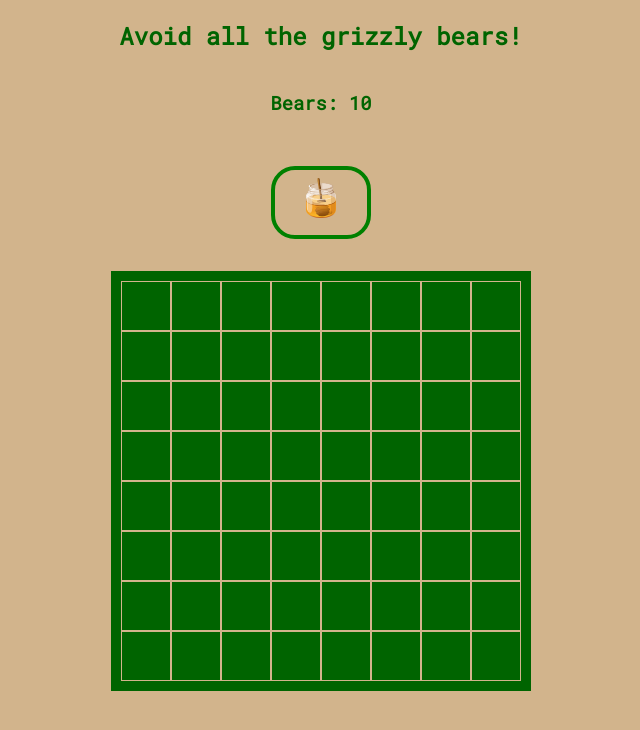
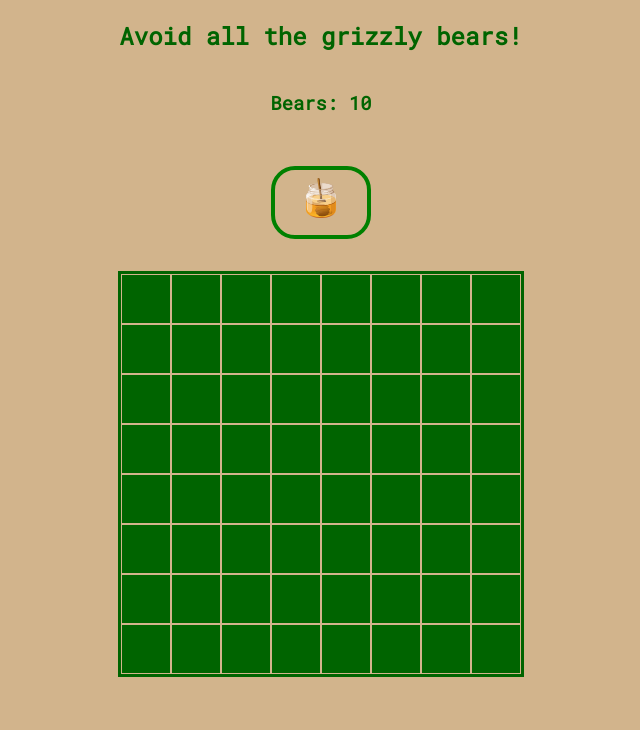
Before and after one commit to faithnicoletti/faithGameProject1, a plain HTML site: page index.html in a window 1280 px wide. Shown: the part 166-896 px from the top of the page, without its empty margins (319-959 px from the left). Drawn offline with Linux system fonts and the light colour scheme.

Commit message:
okay I think I am done with @media now

```diff
--- a/style.css
+++ b/style.css
@@ -15,12 +15,13 @@ body {
 #board {
     width: 400px;
     height: 400px;
-    border: 10px solid darkgreen;
+    border: 3px solid darkgreen;
     background-color: darkgreen;
-
     margin: 0 auto;
     display: flex;
     flex-wrap: wrap;
+    justify-content: center;
+    align-items: center;
 }
 
 #board div {
@@ -37,7 +38,6 @@ body {
     #board {
       grid-template-columns: repeat(4, 1fr);
       grid-template-rows: repeat(4, 1fr);
-      padding-right: 20px;
       justify-items: center;
       margin: 0 auto;
     }
```
